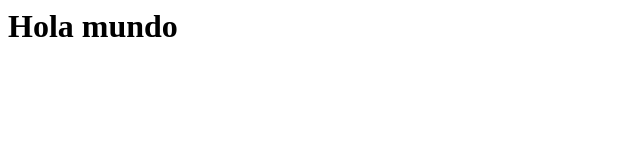
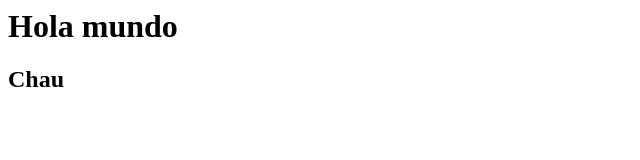
Before and after one commit to AlexanderPrincipeTolentino/teamsGit, a plain HTML site: page index.html in a window 1280 px wide. Shown: the full height of the page, 0-640 px from the left. Drawn offline with Linux system fonts and the light colour scheme.

Commit message:
cambio en el index

```diff
--- a/index.html
+++ b/index.html
@@ -9,5 +9,8 @@
   <div>
     <h1>Hola mundo</h1>
   </div>
+  <div>
+    <h2>Chau</h2>
+  </div>
 </body>
 </html>
```
